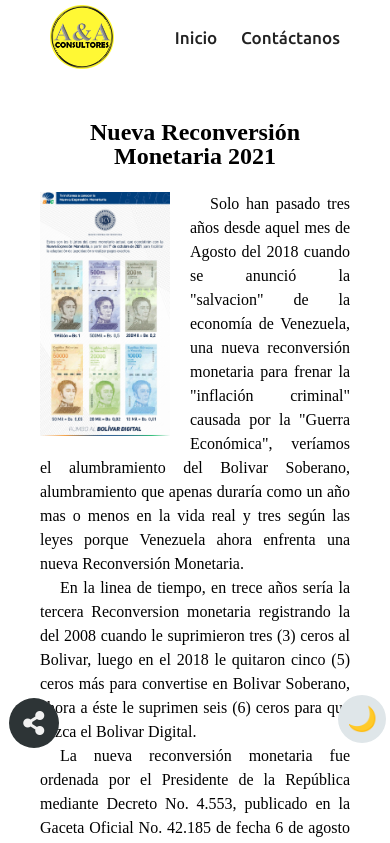
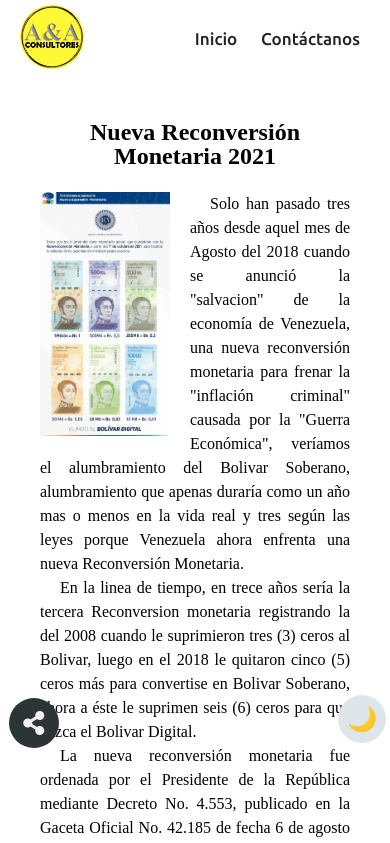
Before and after one commit to AAconsultores/Blog, a plain HTML site: page index.html in a window 390 px wide. Shown: the top 843 px of the page. Drawn offline with nearby package versions, Linux system fonts and the light colour scheme.

Commit message:
newChang

```diff
--- a/index.html
+++ b/index.html
@@ -12,7 +12,7 @@
 <body data-dark>
 	<nav class="navbar">
 		<div class="navbar__container">
-      <img class="logo" src="./assets/logoaya.png" alt="A&A Consultores Tributarios">
+     <a href="https://aaconsultores.github.io/website/"> <img class="logo" src="./assets/logoaya.png" alt="A&A Consultores Tributarios"></a>
 
 			<ul class="menu m">
 				<li class="navbar__link"><a class="navbar__link--a a" href="https://aaconsultores.github.io/website/">Inicio</a></li>
--- a/styleBlog.css
+++ b/styleBlog.css
@@ -98,6 +98,7 @@
 }
 .logo{
     width: 4rem;;
+
 }
 /* hambur */
 
@@ -206,10 +207,6 @@
     background-color: #222;
     color:#dfe6e9;
 }
-
-
-
-
 /* footer */
 
 
@@ -374,16 +371,18 @@
  width: 150px;
  height: auto;
 
+    }
 
-
-    }
-    .interrogante{
+.interrogante{
         width: 200px;
         height: auto;
+ }
+ .navbar__container{
+
+	padding: 0 30px 0 20px;
+
+}
 
 
 
-           }
-
-
   }
```
